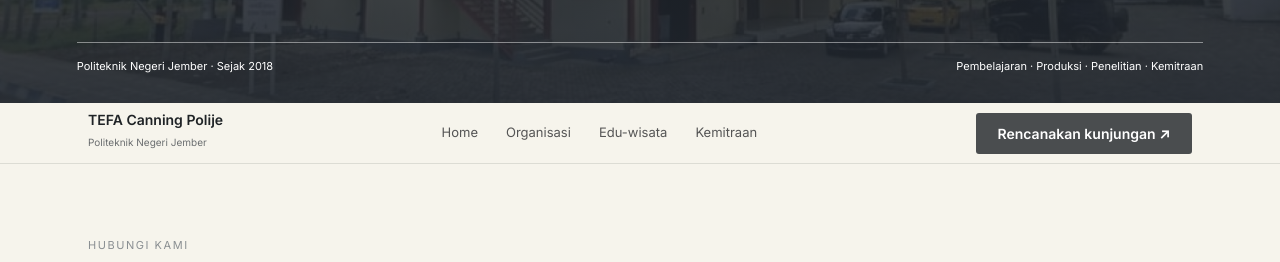
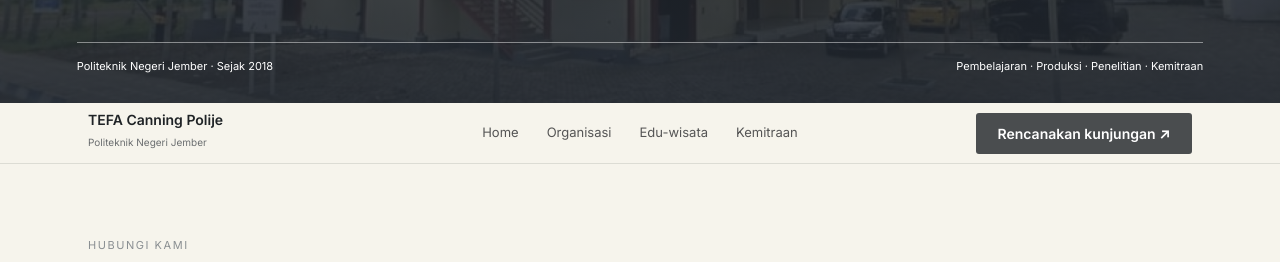
Before and after one commit to Rizwar1006/tefa_canning.github.io, a plain HTML site: page kontak.html in a window 1280 px wide. Shown: the part 257-519 px from the top of the page. Drawn offline with nearby package versions, Linux system fonts and the light colour scheme.

Commit message:
fix: adjust grid layout for navigation menu

```diff
--- a/css/style.css
+++ b/css/style.css
@@ -232,7 +232,7 @@ nav {
 
 nav .w {
   display: grid;
-  grid-template-columns: 1fr auto 1.23fr;
+  grid-template-columns: 1fr auto 1fr;
   align-items: center;
   height: 60px;
   position: relative;
```
